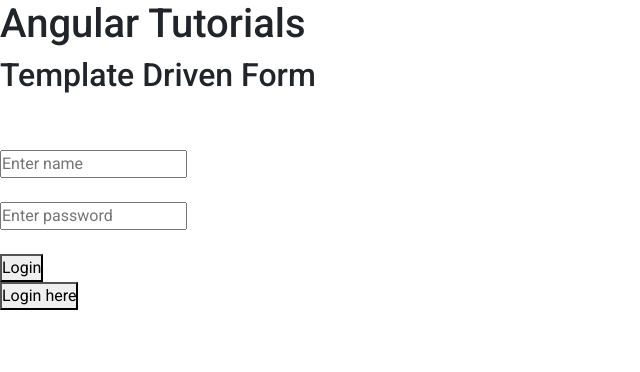
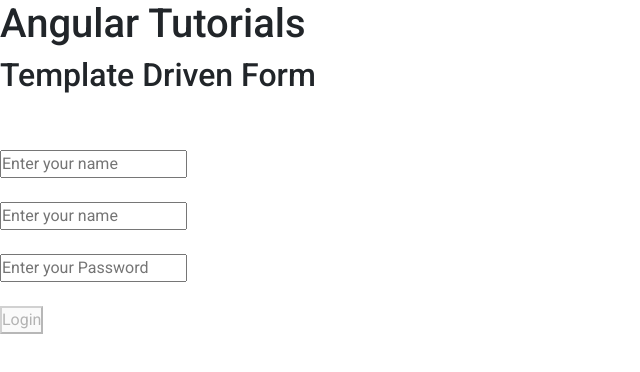
Before and after one commit to akashTedulab/Angular, an Angular app in the folder app/: page / in a window 1280 px wide. Shown: the top 372 px of the page, without its empty margins (0-640 px from the left). Built offline with nearby package versions, Linux system fonts and the light colour scheme.

Commit message:
template-driven-form-validations

```diff
--- a/app/src/app/app.component.html
+++ b/app/src/app/app.component.html
@@ -3,10 +3,17 @@
 <br /> <br />
 
 <form #loginForm="ngForm" (ngSubmit)="getInfo(loginForm.value)">
-<input type="text" ngModel name="name" placeholder="Enter name">
-<br /> <br />
-<input type="password" ngModel name="password" placeholder="Enter password">
-<br /> <br />
-<button>Login</button>
+    <input type="text" name="name" pattern="[a-zA-Z]+$" required #name="ngModel" placeholder="Enter your name" ngModel>
+    <br />
+    <span *ngIf="name.invalid && name.touched" style="color:red">Enter valid name</span>
+    <br />
+    <input type="email" name="email" email required #email="ngModel" placeholder="Enter your name" ngModel>
+    <br />
+    <span *ngIf="email.invalid && email.touched" style="color:red">Enter valid Email</span>
+    <br />
+    <input type="password" name="password" minlength="8" required #password="ngModel" placeholder="Enter your Password" ngModel>
+    <br />
+    <span *ngIf="password.invalid && password.touched" style="color:red">Enter valid password</span>
+    <br />
+    <button [disabled]="loginForm.invalid">Login</button>
 </form>
-<button (click)="getInfo(loginForm.value)">Login here</button>
--- a/app/src/app/app.component.ts
+++ b/app/src/app/app.component.ts
@@ -1,5 +1,4 @@
 import { Component } from '@angular/core';
-import { NgForm } from '@angular/forms';
 
 @Component({
   selector: 'app-root',
@@ -10,8 +9,7 @@
 export class AppComponent {
  title = 'Angular Tutorials';
  title2 = "Template Driven Form";
-
- getInfo(val:{}){
+ getInfo(val:any){
   console.log(val)
  }
 }
--- a/app/src/app/app.module.ts
+++ b/app/src/app/app.module.ts
@@ -6,7 +6,7 @@
 import { NgbModule } from '@ng-bootstrap/ng-bootstrap';
 import { BrowserAnimationsModule } from '@angular/platform-browser/animations';
 import { MatSlideToggleModule } from '@angular/material/slide-toggle';
-import {MatButtonModule} from '@angular/material/button';
+import { MatButtonModule } from '@angular/material/button';
 import { FormsModule } from '@angular/forms';
 
 @NgModule({
@@ -16,11 +16,11 @@
   imports: [
     BrowserModule,
     AppRoutingModule,
-    FormsModule,
     NgbModule,
     BrowserAnimationsModule,
     MatSlideToggleModule,
     MatButtonModule,
+    FormsModule
   ],
   providers: [],
   bootstrap: [AppComponent]
```
